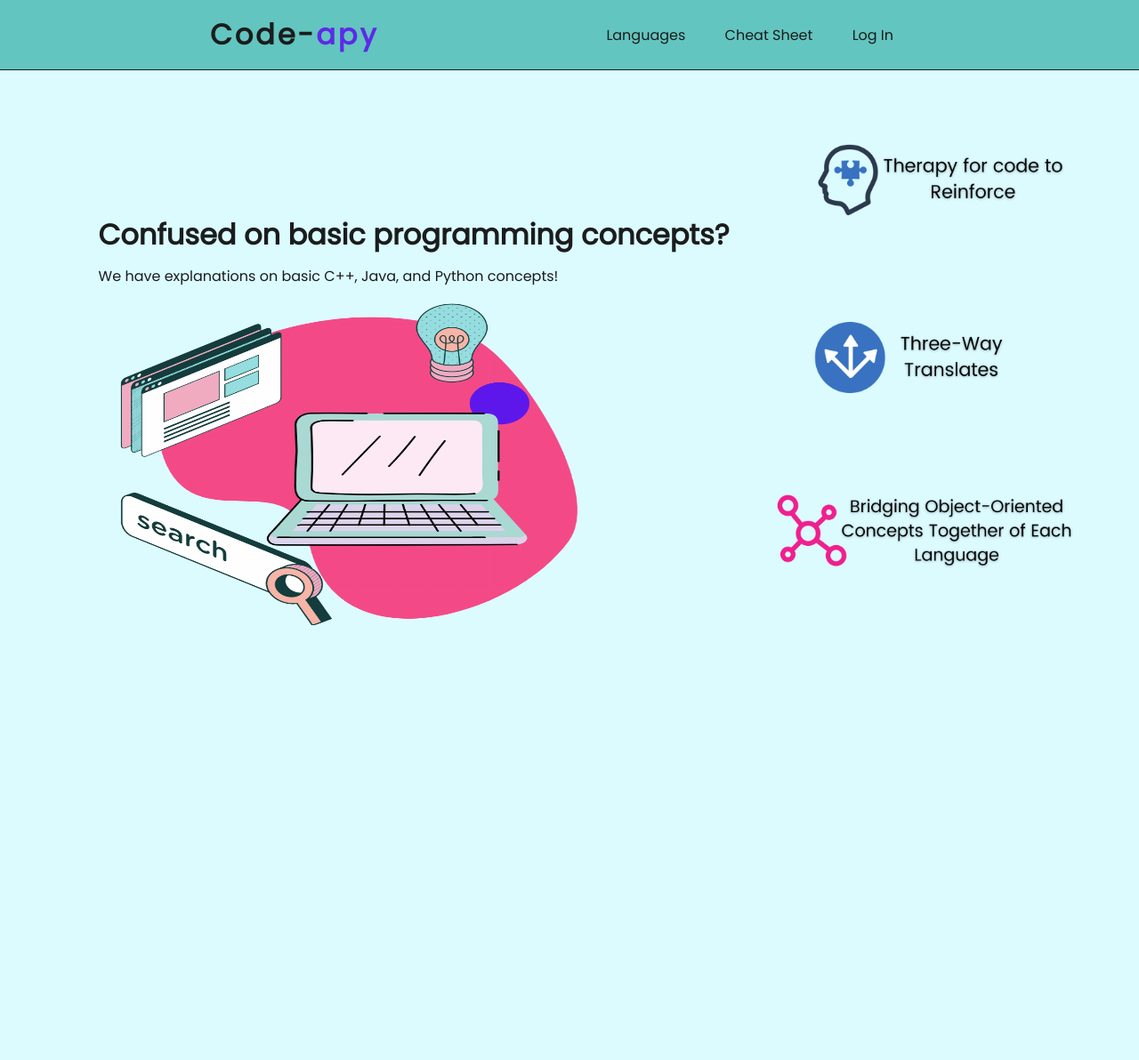
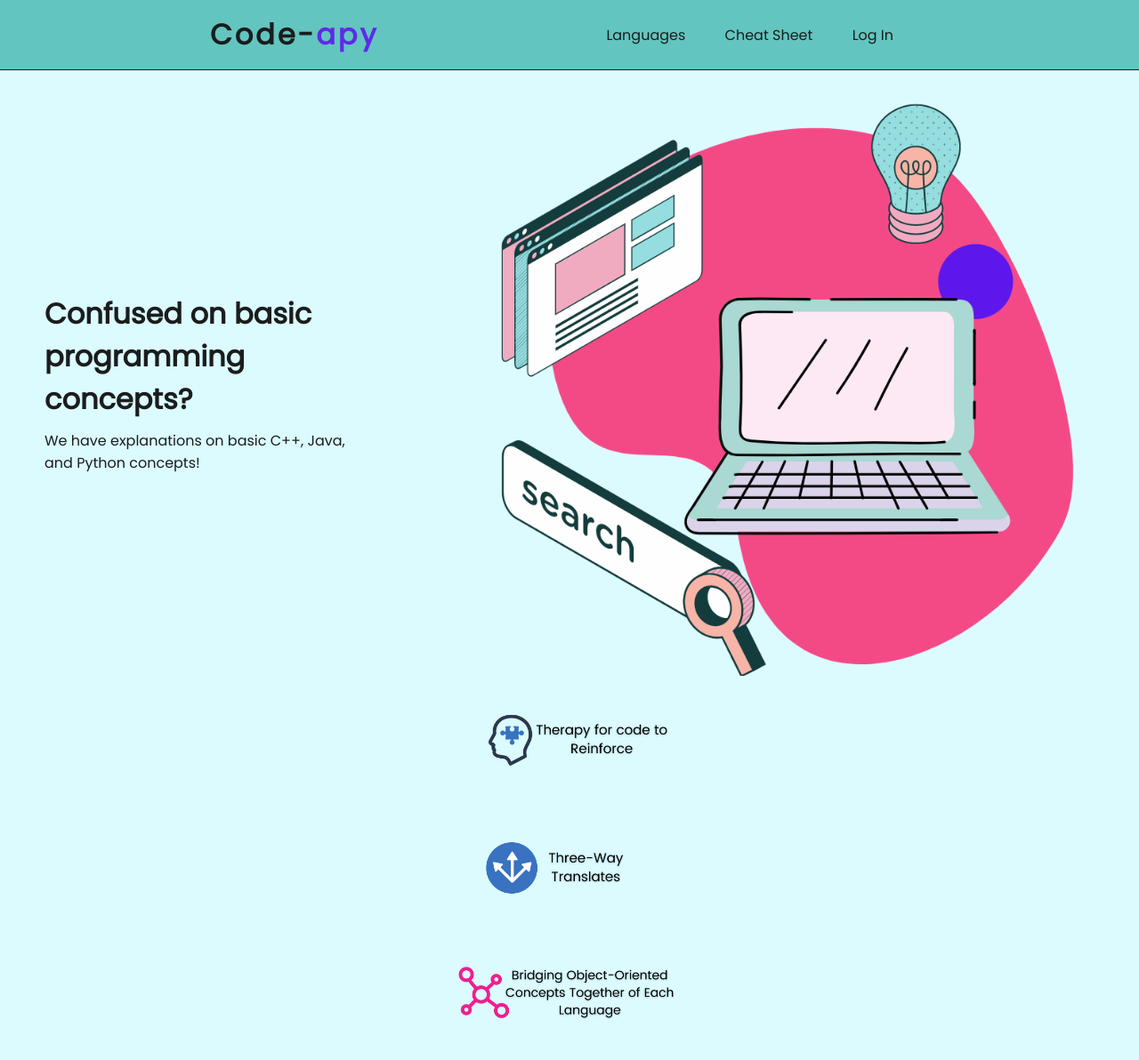
Before and after one commit to ni121498/ITSC4155_SeniorCap, a Django app: page / in a window 1280 px wide. Shown: the whole page at 89% size. Before the commit the page ends 703 px from the top, so only its background shows below. Run offline with Django 3.2, Linux system fonts and the light colour scheme.

Commit message:
Changed Homepage

```diff
--- a/code_apy/mainSite/static/mainSite/styles.css
+++ b/code_apy/mainSite/static/mainSite/styles.css
@@ -211,13 +211,15 @@ header {
   /* -------- HomePage Section--------- */
 
   .main_homepage {
-    height: 600px;
+    display: flex;
+    flex-direction: column;
   }
 
   .banner_homepage {
-    padding-top: 10%;
+    display: flex;
     align-items: center;
-    flex-direction: column;
+    flex-direction: row;
+    justify-content: center;
   }
 
   .banner_homepage h1, p{
@@ -229,57 +231,33 @@ header {
     overflow: hidden;
   }
 
-
-
-  #main_element {
-    height:100%;
-    width:80%;
+  .main_element {
+    max-width: 810px;
+    height: 100%;
+    width: 100%;
   }
 
   .web-descriptions {
-    height:50%;
-    width:70%
-    vertical-align: left;
-
+    display: flex;
+    flex-direction: column;
+    align-items: center;
   }
 
   #head {
-    height:200px;
-    width:350px;
-    display: block;
-    margin: 0 auto;
+    width: 20%;
+    height: 40%;
   }
 
   #threeWay {
-    height:200px;
-    width:350px;
-    display: block;
-    margin: 0 auto;
+    width: 20%;
+    height: 40%;
   }
 
   #bridge {
-    height:200px;
-    width:350px;
-    display: block;
-    margin: 0 auto;
+    width: 20%;
+    height: 40%;
 
   }
-
-
-    /*.banner_image img{
-        max-width: 810px;
-        height: 100%;
-        width: 100%;
-    }
-    #head{
-        height:250px;
-        width:375px;
-    }
-
-    #threeWay{
-        height:250px;
-        width:250px;
-  }*/
 
   /* -------------- Login Section ---------------- */
 
--- a/code_apy/mainSite/templates/mainSite/index.html
+++ b/code_apy/mainSite/templates/mainSite/index.html
@@ -26,12 +26,14 @@
     </header>
     <div class="main main_homepage">
         <div class="banner_homepage">
-        {% if user.is_authenticated %}
+            <div class="banner_statement">
+                {% if user.is_authenticated %}
                     <h1>Hi {{ user.username }}!</h1>
                       {% else %}
                     <h1>Confused on basic programming concepts?</h1>
-            <p>We have explanations on basic C++, Java, and Python concepts!</p>
-            <img id="main_element" src="{% static 'mainSite/images/homepage_g.png' %}">
+                <p>We have explanations on basic C++, Java, and Python concepts!</p>
+            </div>
+            <img class="main_element" src="{% static 'mainSite/images/homepage_g.png' %}">
 
                     {% endif %}
 
```
